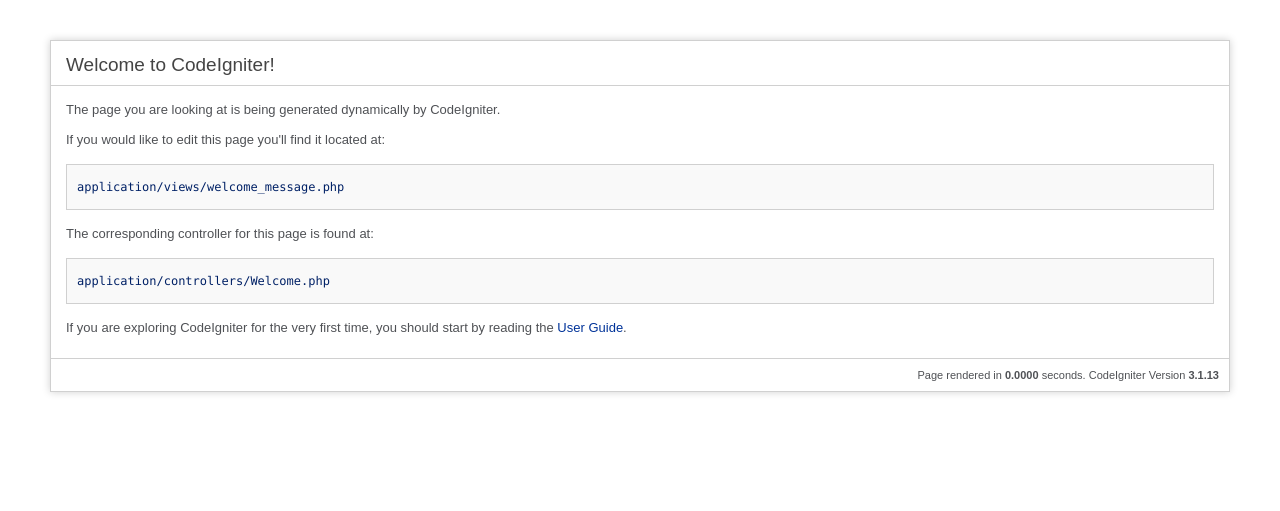
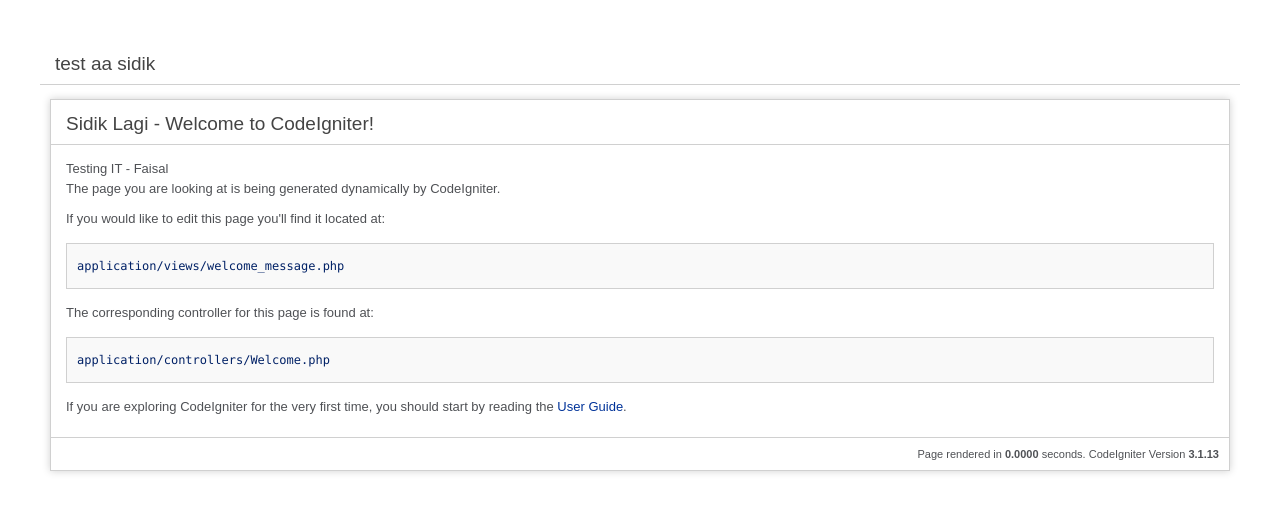
Before and after one commit to faisalmufan/testing, a CodeIgniter app: page /database/ in a window 1280 px wide. Shown: the top 511 px of the page. Run offline with CodeIgniter, Linux system fonts and the light colour scheme.

Commit message:
test-commit

```diff
--- a/application/controllers/Welcome.php
+++ b/application/controllers/Welcome.php
@@ -20,6 +20,7 @@ class Welcome extends CI_Controller {
 	 */
 	public function index()
 	{
+		echo '<h1>test aa sidik</h1>';
 		$this->load->view('welcome_message');
 	}
 }
--- a/application/views/welcome_message.php
+++ b/application/views/welcome_message.php
@@ -79,9 +79,10 @@ defined('BASEPATH') OR exit('No direct script access allowed');
 <body>
 
 <div id="container">
-	<h1>Welcome to CodeIgniter!</h1>
+	<h1>Sidik Lagi - Welcome to CodeIgniter!</h1>
 
 	<div id="body">
+		<span>Testing IT - Faisal</span>
 		<p>The page you are looking at is being generated dynamically by CodeIgniter.</p>
 
 		<p>If you would like to edit this page you'll find it located at:</p>
```
